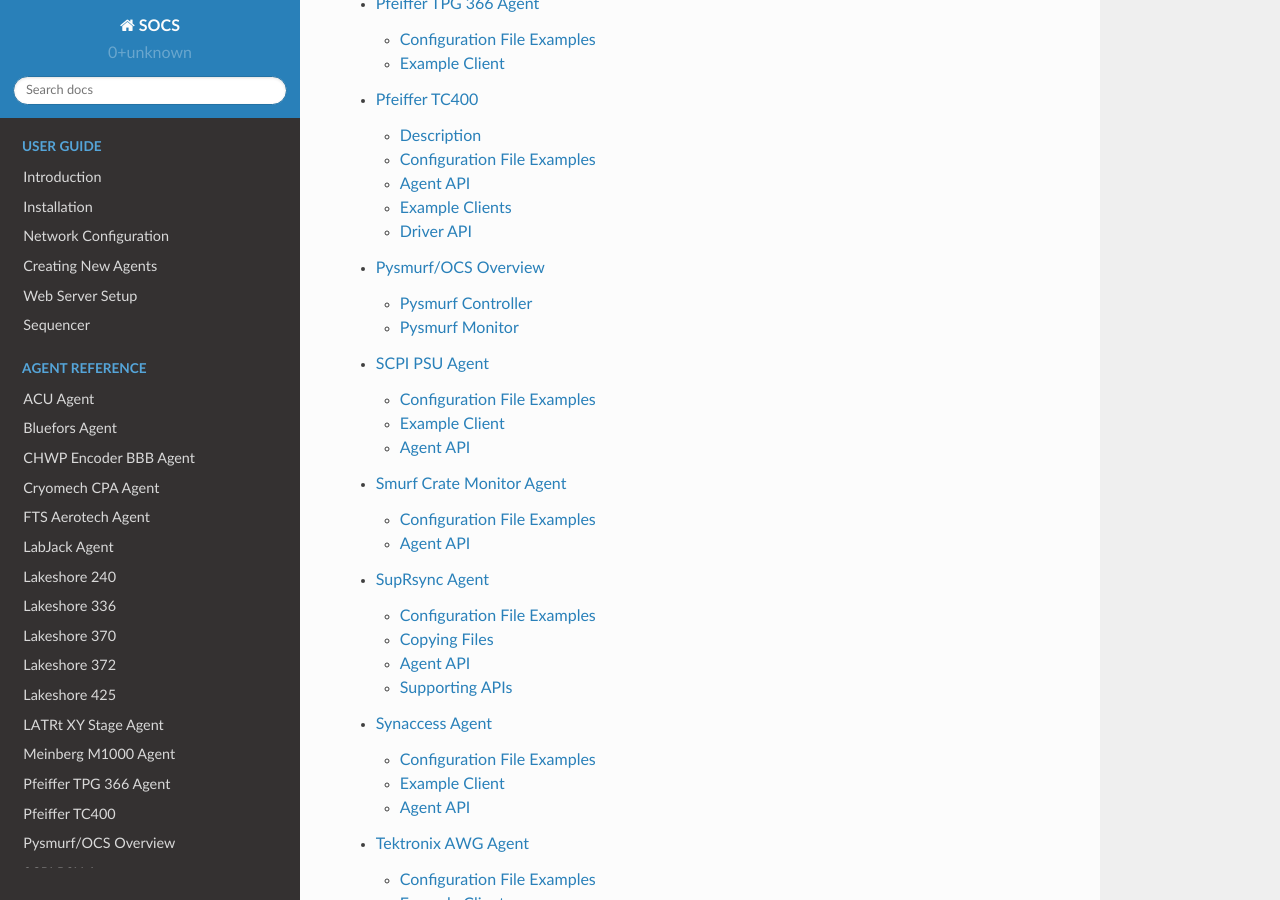
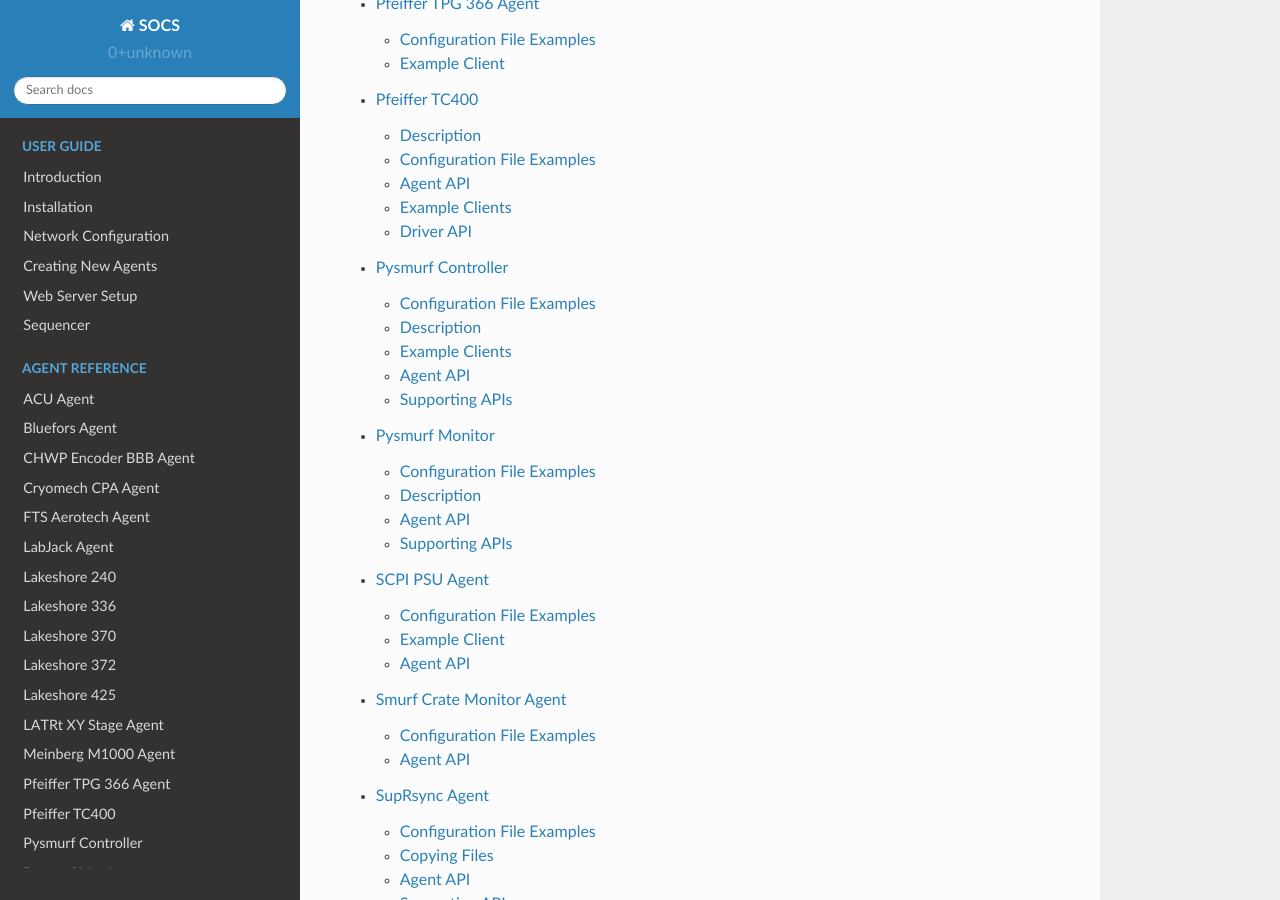
Before and after one commit to simonsobs/socs, a Sphinx documentation site: the page built from docs/index.rst, in a window 1280 px wide and 900 px high, scrolled down 2798 px. Built offline with Sphinx 7.4.7 and the Read the Docs theme 2.0.0, drawn with Linux system fonts in a browser that asks for light colours.

Commit message:
Remove pysmurf landing page
Flattens the Agent reference to one level for all Agents.

```diff
--- a/docs/index.rst
+++ b/docs/index.rst
@@ -52,7 +52,8 @@
     agents/meinberg_m1000_agent
     agents/pfeiffer
     agents/pfeiffer_tc400
-    agents/pysmurf/index
+    agents/pysmurf-controller
+    agents/pysmurf-monitor
     agents/scpi_psu
     agents/smurf_crate_monitor
     agents/suprsync
```
Also changed, not shown: docs/agents/pysmurf/index.rst (deleted, +0 -22 lines), docs/agents/pysmurf-controller.rst (renamed from docs/agents/pysmurf/pysmurf-controller.rst), docs/agents/pysmurf-monitor.rst (renamed from docs/agents/pysmurf/pysmurf-monitor.rst).
